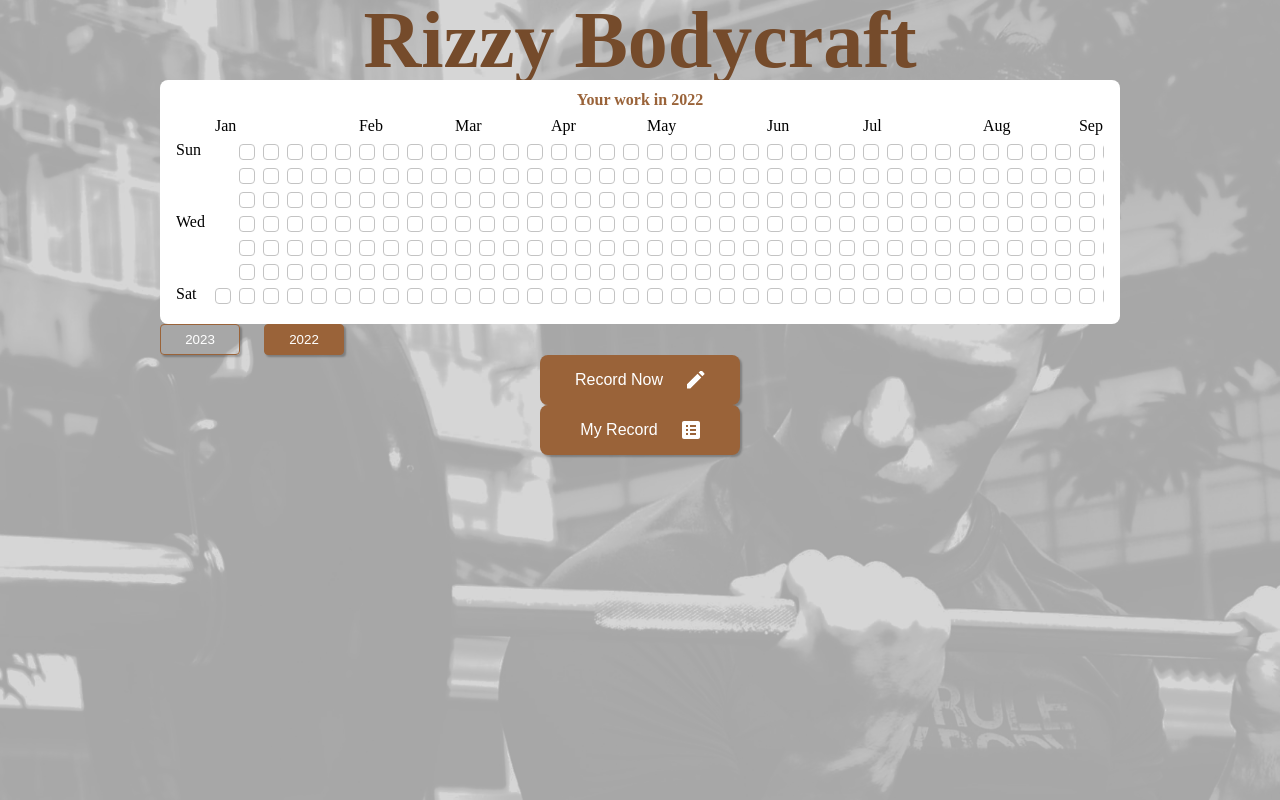
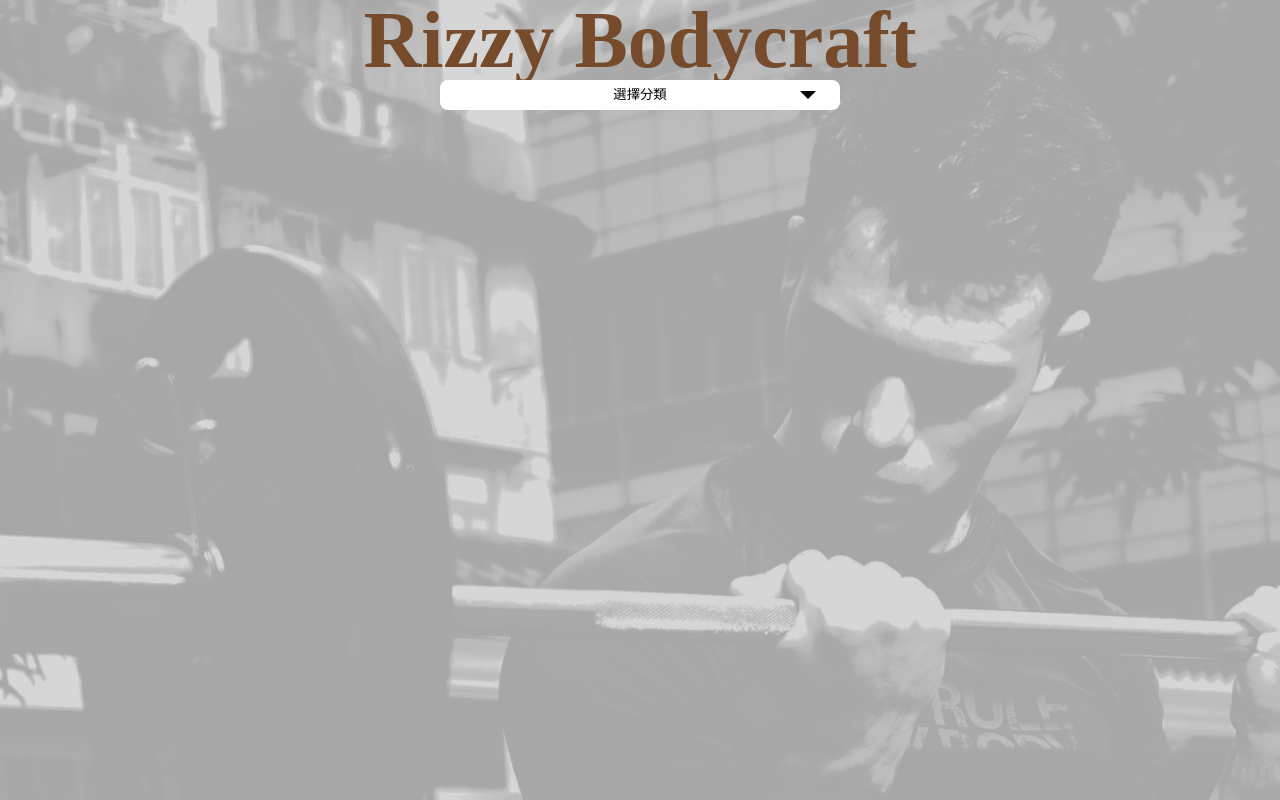
Before and after one commit to smellypotato/rizzy-bodycraft-record, a React (Create React App) app: page / in a window 1280 px wide. Built offline with nearby package versions, Linux system fonts and the light colour scheme.

Commit message:
dropdown

```diff
--- a/src/App.tsx
+++ b/src/App.tsx
@@ -1,4 +1,5 @@
 import { Route, Routes } from "react-router-dom";
+import { Categories } from "./pages/Admin/Categories/Categories";
 import { Login } from "./pages/Login/Login";
 import { Dashboard } from "./pages/User/Dashboard/Dashboard";
 
@@ -6,6 +7,7 @@ const App = () => {
     return (
         <div className="App">
             <Routes>
+                <Route path="*" element={ <Categories /> } />
                 <Route path="*" element={ <Dashboard /> } />
                 <Route path="*" element={ <Login /> } />
             </Routes>
--- a/src/commonCSS/root.css
+++ b/src/commonCSS/root.css
@@ -4,6 +4,7 @@
     --color_white: #FFFFFF;
     --color_contrast: #407CAA;
 
+    --icon_size: contain;
     --bg_img_setting: no-repeat center;
     --shadow_small: 2px 2px 2px rgba(0 0 0 / 0.25);
 }
--- /dev/null
+++ b/src/components/DropdownMenu/DropdownMenu.css
@@ -0,0 +1,45 @@
+.dropdown_menu {
+    width: 100%;
+    position: relative;
+}
+.dropdown_menu > * {
+    width: 100%;
+    background-color: var(--color_white);
+    border-radius: 8px;
+}
+.dropdown_menu button {
+    height: 7.5rem;
+}
+.dropdown_menu #current {
+    display: flex;
+    justify-content: space-between;
+    align-items: center;
+    padding: 0 6%;
+}
+.dropdown_menu #current:not(:last-child) {
+    border-radius: 8px 8px 0 0;
+}
+.dropdown_menu #current > *:first-child, .dropdown_menu #current > *:last-child {
+    width: 16px;
+}
+.dropdown_menu .arrow {
+    aspect-ratio: 1 / 1;
+    background: url(../../assets/arrow_down.svg) var(--bg_img_setting);
+    background-size: var(--icon_size);
+}
+.dropdown_menu #choices {
+    display: flex;
+    flex-direction: column;
+    width: 100%;
+}
+.dropdown_menu #choices .choice {
+    width: 100%;
+    height: 7.5rem;
+    background-color: var(--color_white);
+}
+.dropdown_menu #choices .choice:hover {
+    background-color: #64C7FF;
+}
+.dropdown_menu #choices .choice:last-child {
+    border-radius: 0 0 8px 8px;
+}
--- /dev/null
+++ b/src/components/DropdownMenu/DropdownMenu.tsx
@@ -0,0 +1,15 @@
+import "./DropdownMenu.css";
+
+export const DropdownMenu = (props: { onSelect: (value: string) => void, onOpen: () => void, onClose: () => void, opened: boolean, default?: string, current?: string, choices: Array<string>, allowAdd?: boolean }) => {
+    return (
+        <div className="dropdown_menu">
+            <button id="current" onClick={ props.opened? (e) => { props.onClose(); e.stopPropagation(); } : (e) => { props.onOpen(); e.stopPropagation(); } }><div />{ props.current || props.default }<div className="arrow"/></button>
+            {   props.opened &&
+                <div id="choices">
+                    { props.choices.map(choice => <button className="choice" onClick={ () => props.onSelect(choice) }>{ choice }</button>) }
+                    { props.allowAdd && <button className="choice">新增</button> }
+                </div>
+            }
+        </div>
+    )
+}
--- /dev/null
+++ b/src/pages/Admin/Categories/Categories.css
@@ -0,0 +1,9 @@
+#categories {
+    display: flex;
+    flex-direction: column;
+    align-items: center;
+}
+
+#categories-dropdown {
+    width: clamp(400px, 30vw, 600px);
+}
--- /dev/null
+++ b/src/pages/Admin/Categories/Categories.tsx
@@ -0,0 +1,29 @@
+import { useEffect, useState } from "react";
+import { DropdownMenu } from "../../../components/DropdownMenu/DropdownMenu";
+import { Title } from "../../../components/Title/Title";
+import "./Categories.css";
+
+export const Categories = () => {
+
+    const [category, setCategory] = useState<string>();
+    const [activeDropdown, setActiveDropdown] = useState<string>();
+
+    useEffect(() => {
+        let closeDropdown = () => {
+            console.log("close dropdown");
+            setActiveDropdown(undefined)
+        };
+        window.addEventListener("click", closeDropdown);
+
+        return () => window.removeEventListener("click", closeDropdown);
+    }, [])
+
+    return (
+        <main id="categories">
+            <Title />
+            <div id="categories-dropdown">
+                <DropdownMenu onSelect={ setCategory } opened={ activeDropdown === "category"} onOpen={ () => setActiveDropdown("category") } onClose={ () => setActiveDropdown(undefined) } default={ "選擇分類" } current={ category } choices={ ["A", "B"] } allowAdd />
+            </div>
+        </main>
+    )
+}
--- a/src/pages/User/Dashboard/Dashboard.css
+++ b/src/pages/User/Dashboard/Dashboard.css
@@ -46,7 +46,7 @@
 #dashboard .main-button div {
     width: 18px;
     aspect-ratio: 1 / 1;
-    background-size: contain;
+    background-size: var(--icon_size);
 }
 #dashboard .main-button div#pen {
     background: url("../../../assets/pen.svg") var(--bg_img_setting);
```
Also changed, not shown: src/assets/arrow_down.svg (added).
